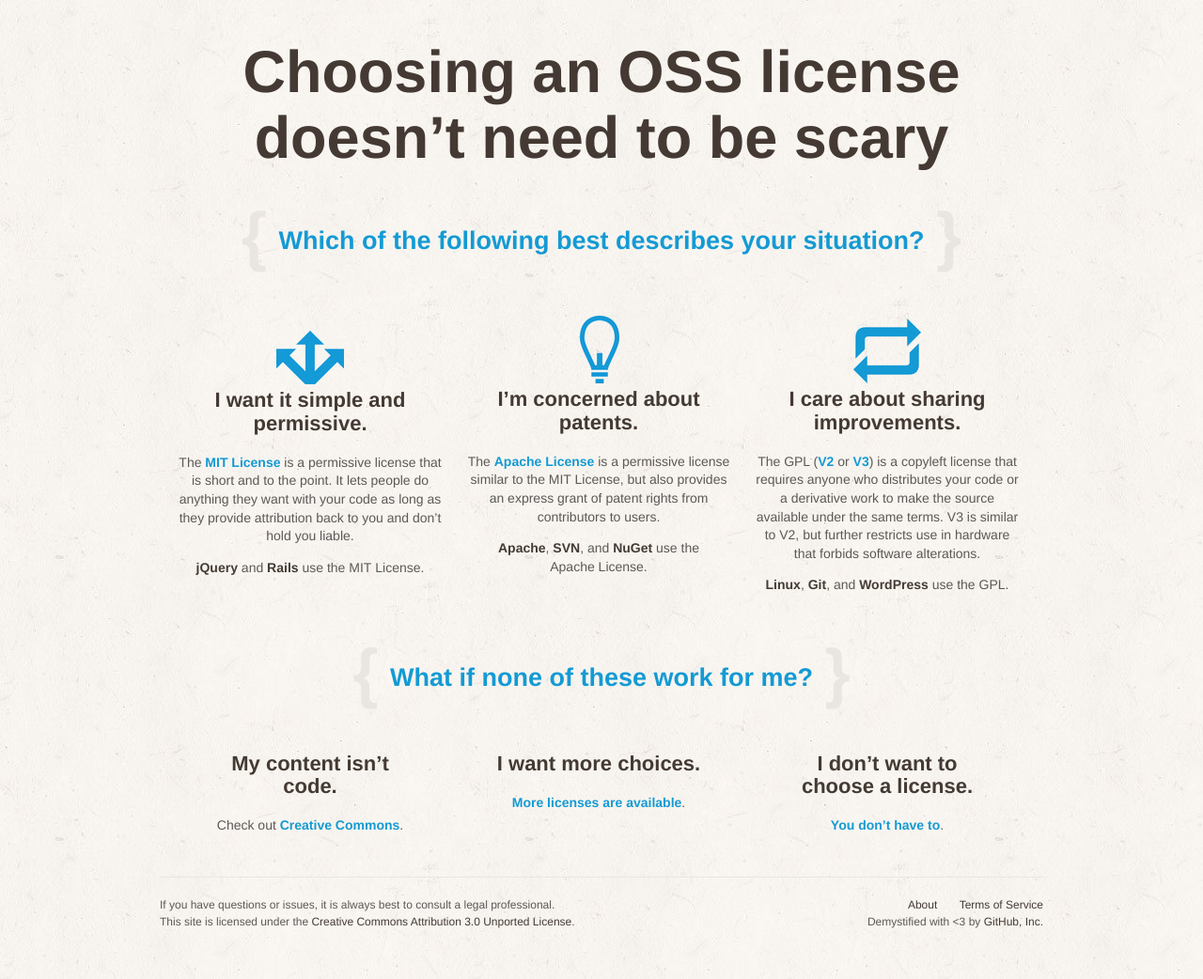
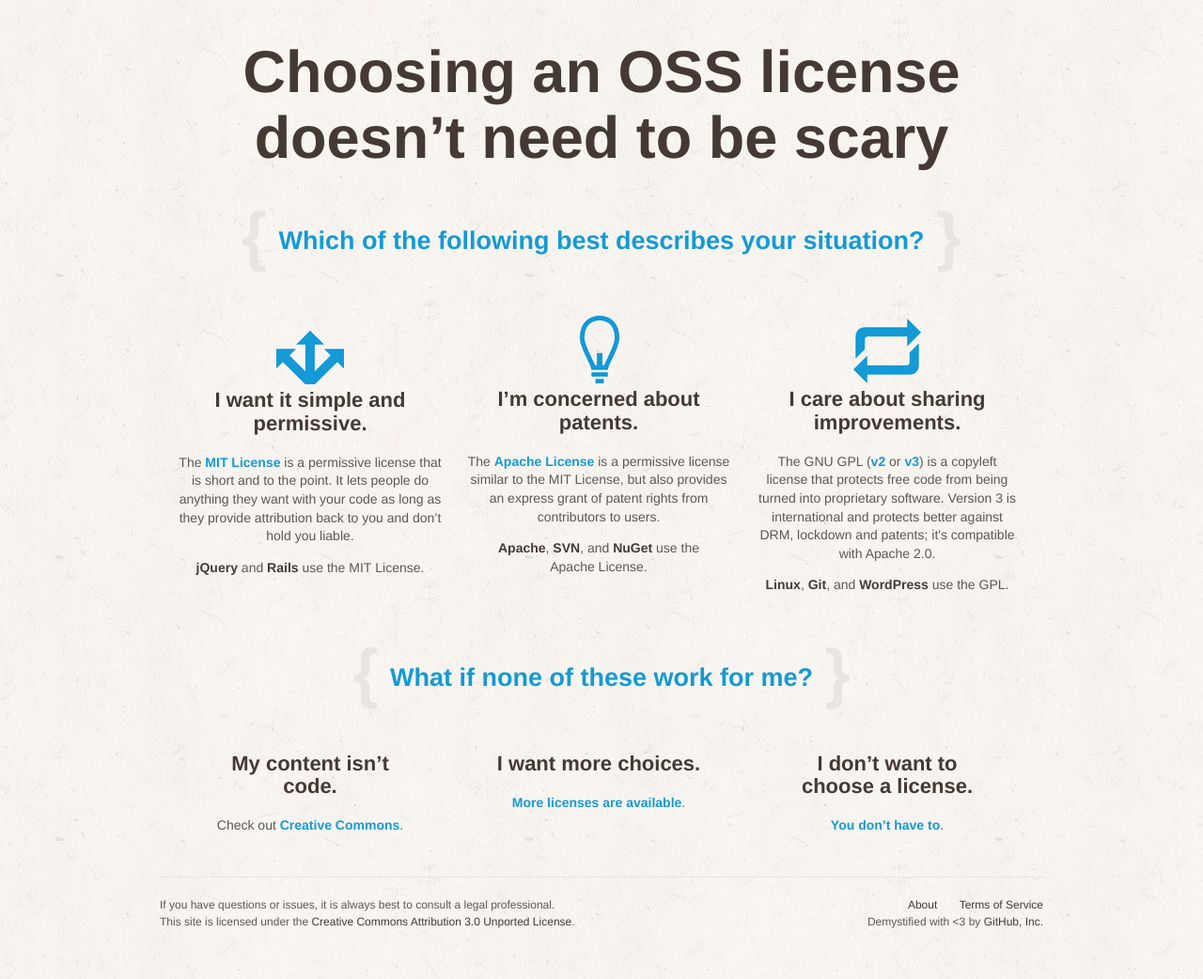
Before and after one commit to github/choosealicense.com, a Jekyll site: the page built from index.html, in a window 1280 px wide. Shown: the whole page at 94% size. Built offline with Jekyll 4.4.1, drawn with Linux system fonts in a browser that asks for light colours; some web fonts are replaced.

Commit message:
Made description of GNU GPL more accurate

```diff
--- a/index.html
+++ b/index.html
@@ -42,7 +42,11 @@
       <h3>I care about sharing improvements.</h3>
     </a>
     <p>
-      The GPL (<a href="licenses/gpl-v2">V2</a> or <a href="licenses/gpl-v3">V3</a>) is a copyleft license that requires anyone who distributes your code or a derivative work to make the source available under the same terms. V3 is similar to V2, but further restricts use in hardware that forbids software alterations.
+      The GNU GPL (<a href="licenses/gpl-v2">v2</a>
+      or <a href="licenses/gpl-v3">v3</a>) is a copyleft license that
+      protects free code from being turned into proprietary
+      software. Version 3 is international and protects better against
+      DRM, lockdown and patents; it's compatible with Apache 2.0.
     </p>
     <p>
       <strong>Linux</strong>, <strong>Git</strong>, and <strong>WordPress</strong> use the GPL.
```
